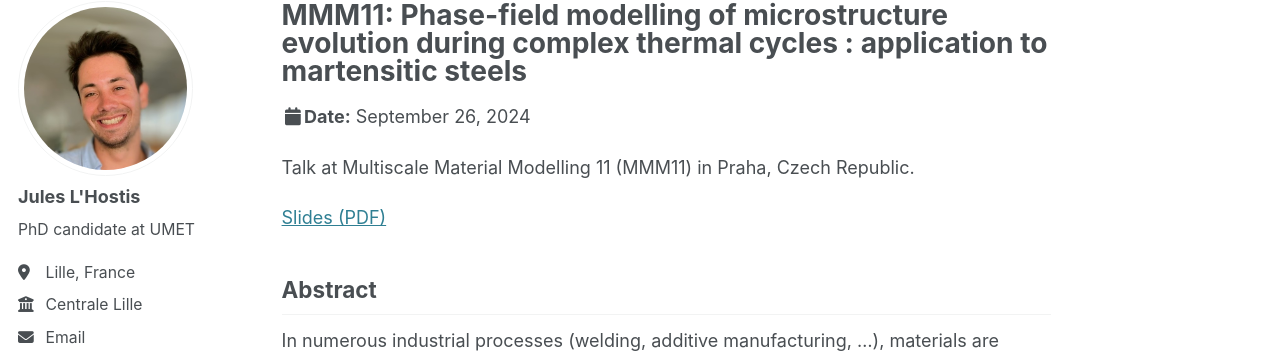
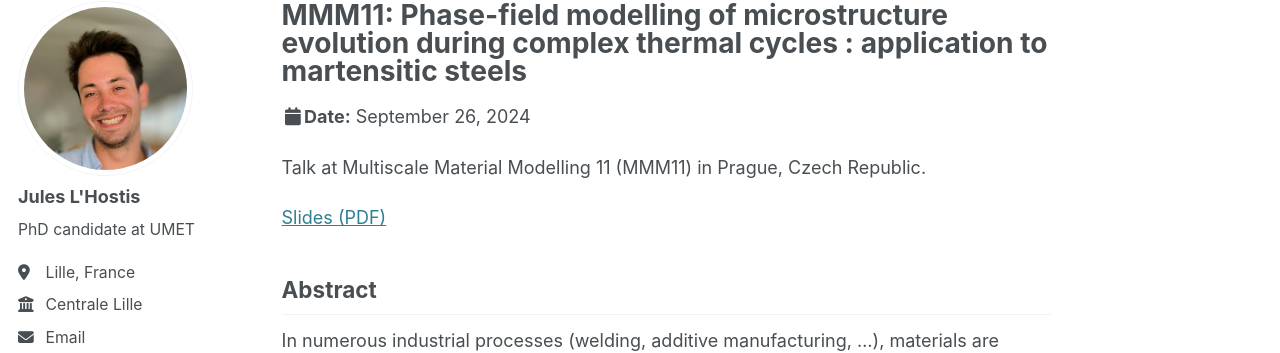
Before and after one commit to jlhostis/jlhostis.github.io, a Jekyll site: the page built from _talks/2024-09-26-MMM11.md, in a window 1280 px wide and 900 px high. Shown: the part 105-458 px from the top of the window. Built offline with Jekyll 4.4.1, drawn with Linux system fonts in a browser that asks for light colours; some web fonts are replaced.

Commit message:
again corrections

```diff
--- a/_talks/2024-09-26-MMM11.md
+++ b/_talks/2024-09-26-MMM11.md
@@ -3,11 +3,12 @@ title: "MMM11: Phase-field modelling of microstructure evolution during complex
 collection: talks
 type: "Conference"
 permalink: /talks/2024-09-26-MMM111
+venue: "Prague Congress Centre"
 date: 2024-09-26
 location: "Prague, Czech Republic"
 ---
 
-Talk at Multiscale Material Modelling 11 (MMM11) in Praha, Czech Republic.
+Talk at Multiscale Material Modelling 11 (MMM11) in Prague, Czech Republic.
 
 [Slides (PDF)](files/pres_mmm11_jlh_20240926.pdf)
 
```
